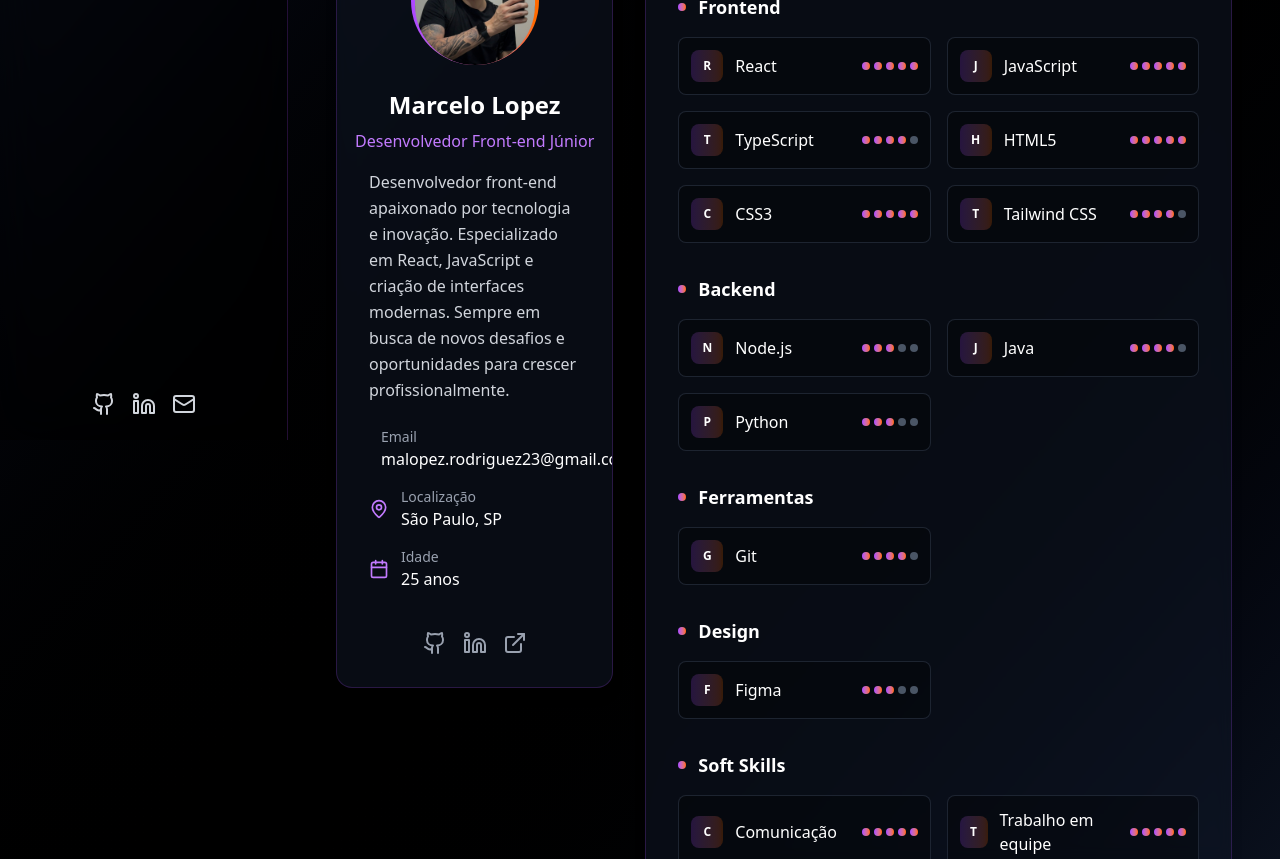
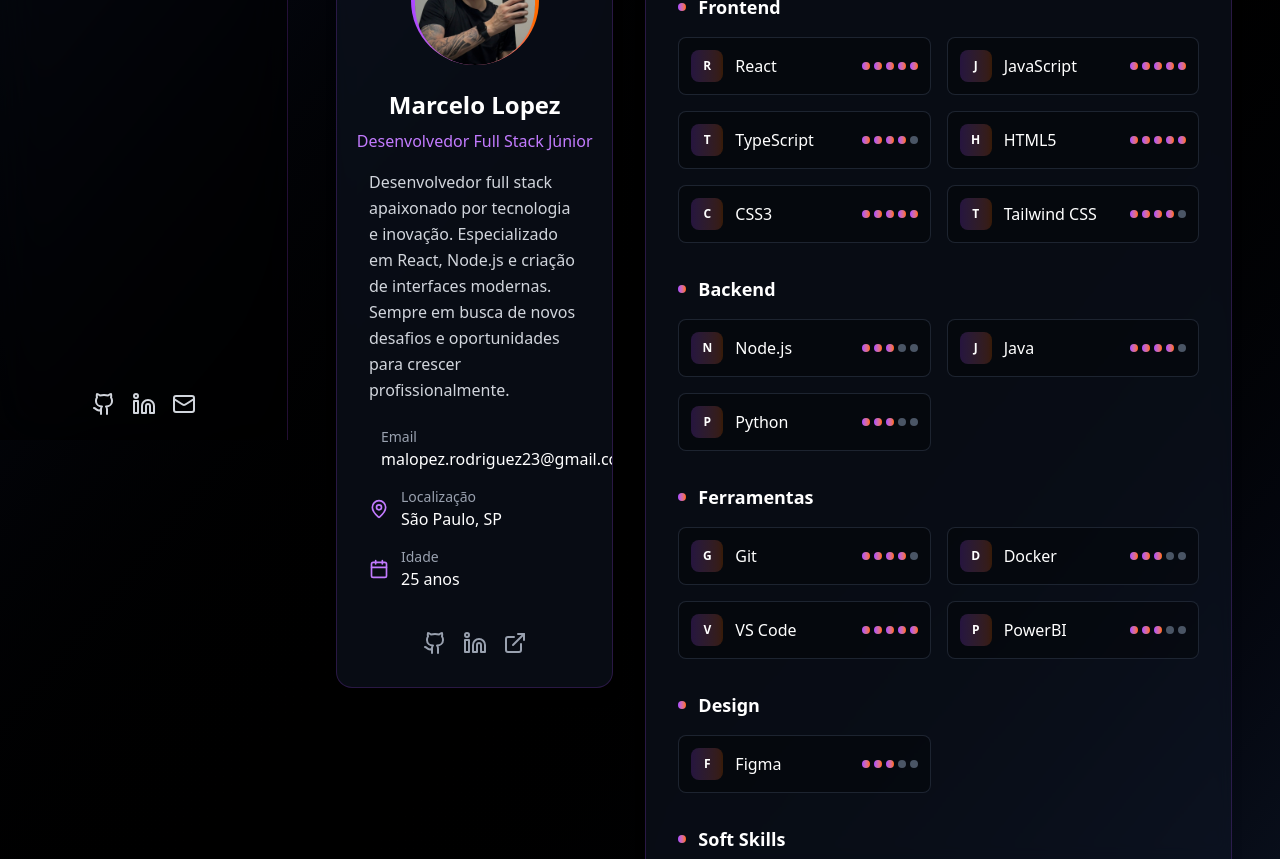
Before and after one commit to malopez23/marcelo-lopez, a React (Vite) app: page /profile in a window 1280 px wide. Shown: the part 360-1219 px from the top of the page. Built offline with nearby package versions, Linux system fonts and the light colour scheme; the HTML template or start-up script is replaced by a standard one.

Commit message:
update: adicionando novas skills

```diff
--- a/src/pages/Home.jsx
+++ b/src/pages/Home.jsx
@@ -52,7 +52,7 @@ const Home = () => (
 				transition={{ duration: 0.5, delay: 0.4 }}
 				className="text-xl text-gray-300 mt-4 max-w-2xl mx-auto"
 			>
-				Desenvolvedor Front-end empenhado em expandir a tecnologia e inovação por criar experiências digitais incríveis e interfaces que conectam pessoas
+				Desenvolvedor Full Stack empenhado em expandir a tecnologia e inovação por criar experiências digitais incríveis e interfaces que conectam pessoas
 				à tecnologia.
 			</motion.p>
 			<motion.div
--- a/src/pages/Profile.jsx
+++ b/src/pages/Profile.jsx
@@ -23,7 +23,12 @@ const skills = {
     { name: "Java", level: 4 },
     { name: "Python", level: 3 },
   ],
-  tools: [{ name: "Git", level: 4 }],
+  tools: [
+    { name: "Git", level: 4 },
+    { name: "Docker", level: 3 },
+    { name: "VS Code", level: 5 },
+    { name: "PowerBI", level: 3 },
+  ],
   design: [{ name: "Figma", level: 3 }],
   soft_skills: [
     { name: "Comunicação", level: 5 },
@@ -38,12 +43,12 @@ const skills = {
 export default function Profile() {
   const personalInfo = {
     name: "Marcelo Lopez",
-    title: "Desenvolvedor Front-end Júnior",
+    title: "Desenvolvedor Full Stack Júnior",
     location: "São Paulo, SP",
     email: "malopez.rodriguez23@gmail.com",
     phone: "+55 (11) 99999-9999",
     age: "25 anos",
-    bio: "Desenvolvedor front-end apaixonado por tecnologia e inovação. Especializado em React, JavaScript e criação de interfaces modernas. Sempre em busca de novos desafios e oportunidades para crescer profissionalmente.",
+    bio: "Desenvolvedor full stack apaixonado por tecnologia e inovação. Especializado em React, Node.js e criação de interfaces modernas. Sempre em busca de novos desafios e oportunidades para crescer profissionalmente.",
   };
 
   const skillCategories = {
@@ -130,8 +135,16 @@ export default function Profile() {
 
                 <div className="flex justify-center space-x-4 pt-4">
                   {[
-                    { icon: Github, href: "https://github.com/malopez23", color: "hover:text-purple-400" },
-                    { icon: Linkedin, href: "https://www.linkedin.com/in/marcelolopez23/", color: "hover:text-blue-400" },
+                    {
+                      icon: Github,
+                      href: "https://github.com/malopez23",
+                      color: "hover:text-purple-400",
+                    },
+                    {
+                      icon: Linkedin,
+                      href: "https://www.linkedin.com/in/marcelolopez23/",
+                      color: "hover:text-blue-400",
+                    },
                     {
                       icon: ExternalLink,
                       href: "#",
```
